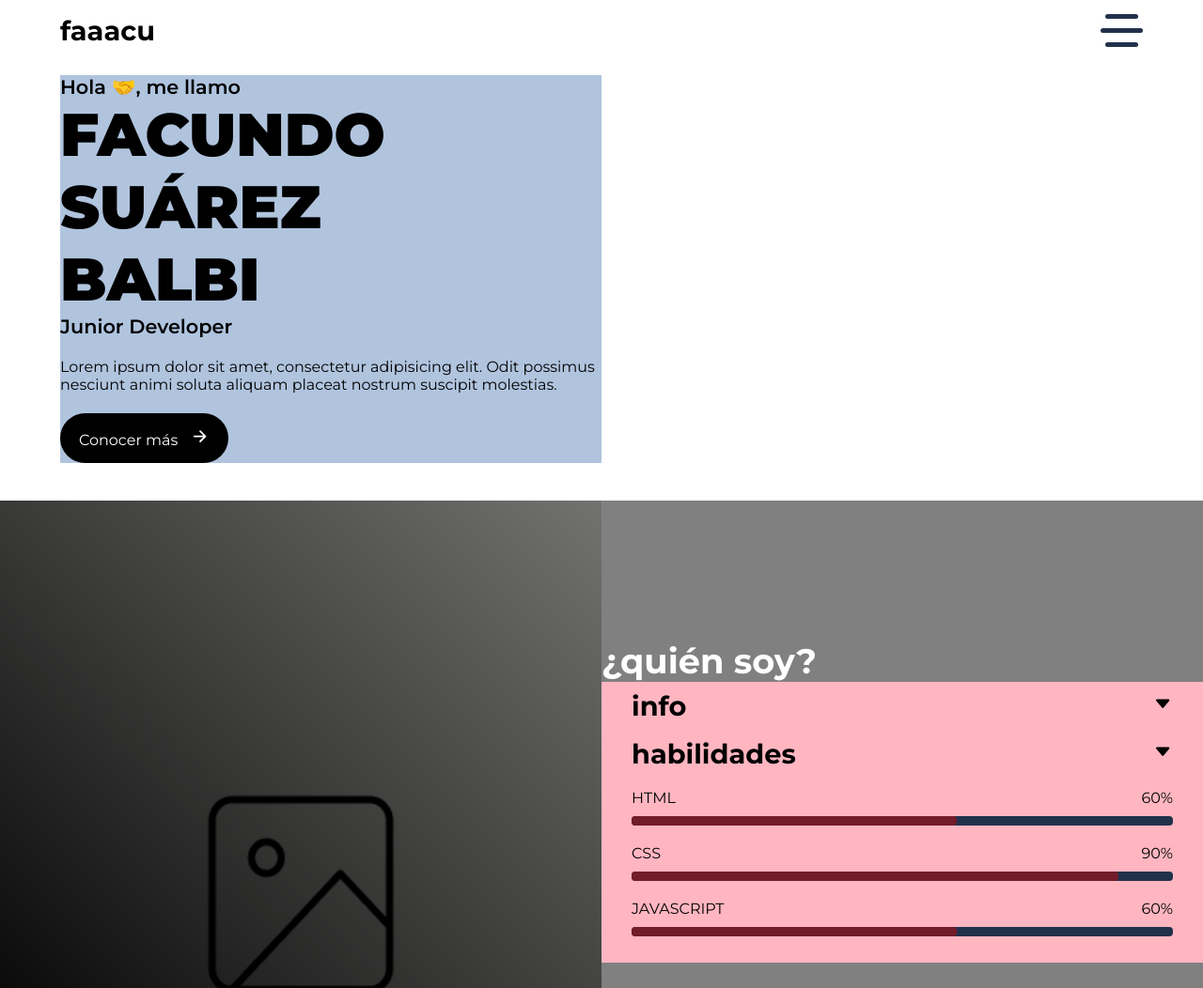
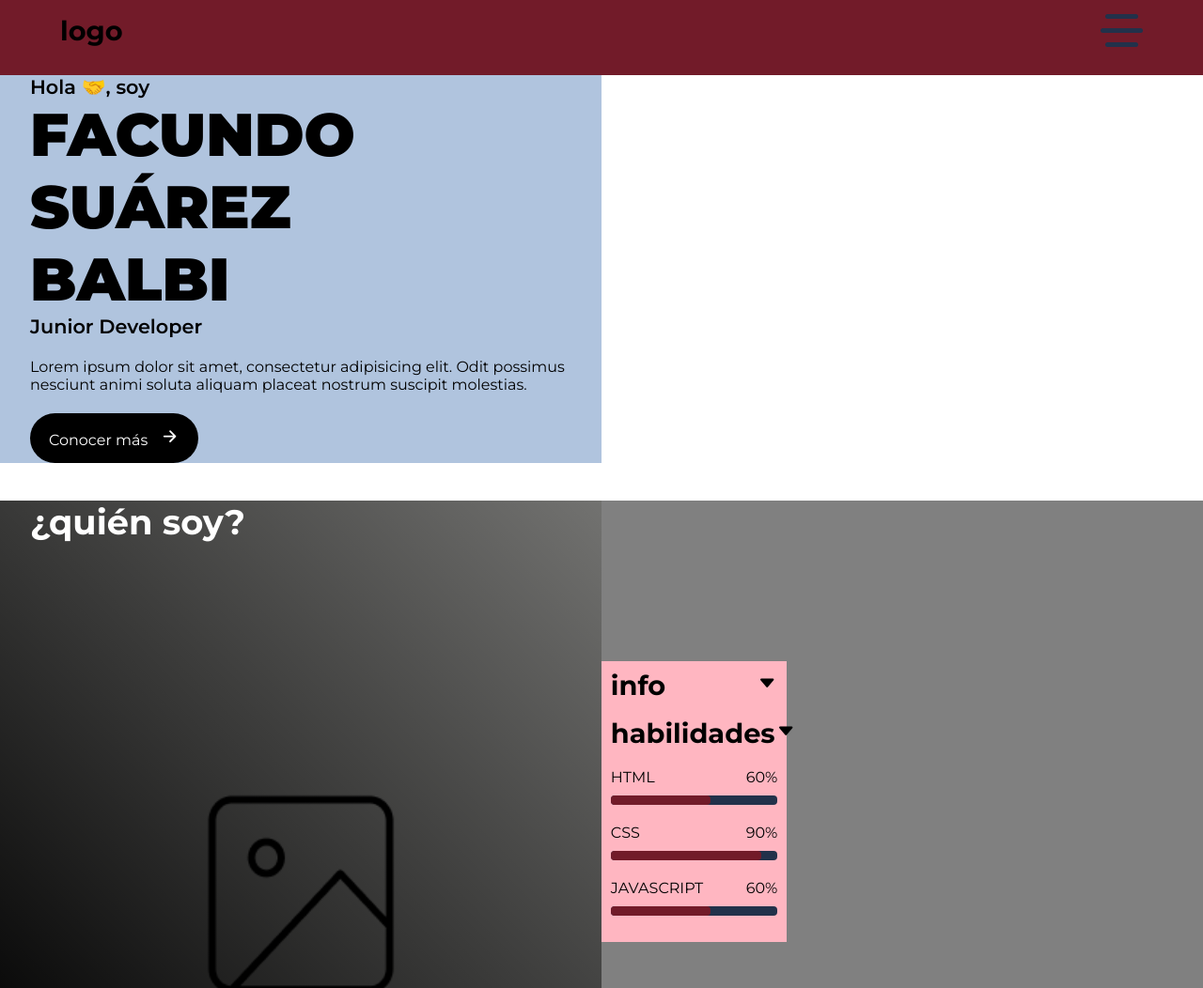
Before and after one commit to faacsuarez/portfolio_personal2022, a plain HTML site: page index.html in a window 1280 px wide. Shown: the top 1052 px of the page at 94% size. Drawn offline with nearby package versions, Linux system fonts and the light colour scheme.

Commit message:
pequeños cambios en sintaxis sabado 12 am

```diff
--- a/index.html
+++ b/index.html
@@ -9,13 +9,12 @@
     <link rel="preconnect" href="https://fonts.googleapis.com">
     <link rel="preconnect" href="https://fonts.gstatic.com" crossorigin>
     <link href="https://fonts.googleapis.com/css2?family=Montserrat:wght@300;400;500;600;700;900&display=swap" rel="stylesheet">
-
 </head>
 <body>
     <header>
-        <div id="navEntero">
+        <div id="nav">
             <div class="container">
-                <h3>faaacu</h3>
+                <h3>logo</h3>
                 <div class="nav-toggle">
                     <span></span>
                     <span></span>
@@ -29,27 +28,22 @@
             <a>trabajos</a>
             <a>contacto</a>
         </div>
-        <div class="container">
-            <div class="header-info">
-                <h4>Hola &#129309;, me llamo</h4>
+        <div class="header-info">
+            <div class="container">
+                <h4>Hola &#129309;, soy</h4>
                 <h1>FACUNDO <br> SUÁREZ <br> BALBI</h1>
                 <h4>Junior Developer</h4>
                 <p>Lorem ipsum dolor sit amet, consectetur adipisicing elit. Odit possimus nesciunt animi soluta aliquam placeat nostrum suscipit molestias.</p>
                 <a href="#">Conocer más <ion-icon name="arrow-forward-outline"></ion-icon></a>
             </div>
         </div>
-
     </header>
-
-
     <section id="quiensoy">
         <div class="ayuda">
-            <div class="imgMia"></div>
-            <h2 class="ocultar">¿quién soy?</h2>
-            <div class="entero">
-                <h2>¿quién soy?</h2>
-
-
+            <div class="imgMia">
+                <h2 class="tittle">¿quién soy?</h2>
+            </div>
+            <div class="skills">
                 <div class="btn-dropdown">
                     <div class="container">
                         <div class="btn-dropdown--title">
--- a/style.css
+++ b/style.css
@@ -1,3 +1,5 @@
+/* ------- ESTILOS GENERALES -------- */
+
 * {
     font-family: 'Montserrat', sans-serif;
     text-decoration: none;
@@ -25,6 +27,18 @@ h4 {
 
 
 /* ------- MENU HAMBURGUESA -------- */
+
+#nav {
+    height: 10vh;
+    background: #721B29;
+}
+
+#nav .container {
+    padding: 10px 0;
+    display: flex;
+    justify-content: space-between;
+    align-items: center;
+}
 .menu {
     display: none;
     background-color: #721B29;
@@ -88,7 +102,6 @@ h4 {
     transform: rotatez(-45deg);
 }
 
-
 /* ------- HEADER -------- */
 
 .header-info {
@@ -106,7 +119,6 @@ h4 {
     margin: 1.3em 0;
 }
 
-
 .header-info a {
     display: inline-block;
     padding: 15px 20px;
@@ -114,6 +126,7 @@ h4 {
     color: white;
     background: black;
     align-items: center;
+    cursor: pointer;
 }
 
 .header-info ion-icon {
@@ -122,16 +135,6 @@ h4 {
 }
 
 
-#navEntero .container {
-    padding: 10px 0;
-    display: flex;
-    justify-content: space-between;
-    align-items: center;
-}
-
-#navEntero {
-    height: 10vh;
-}
 
 /* ------- SECTION ONE -------- */
 
@@ -185,8 +188,9 @@ h4 {
     transform: rotate(-180deg);
 }
 
-.entero {
-    width: 100%;
+.tittle {
+    width: 90%;
+    margin: 0 auto;
 }
 .btn-dropdown--skills {
     margin: 20px 0;
```
